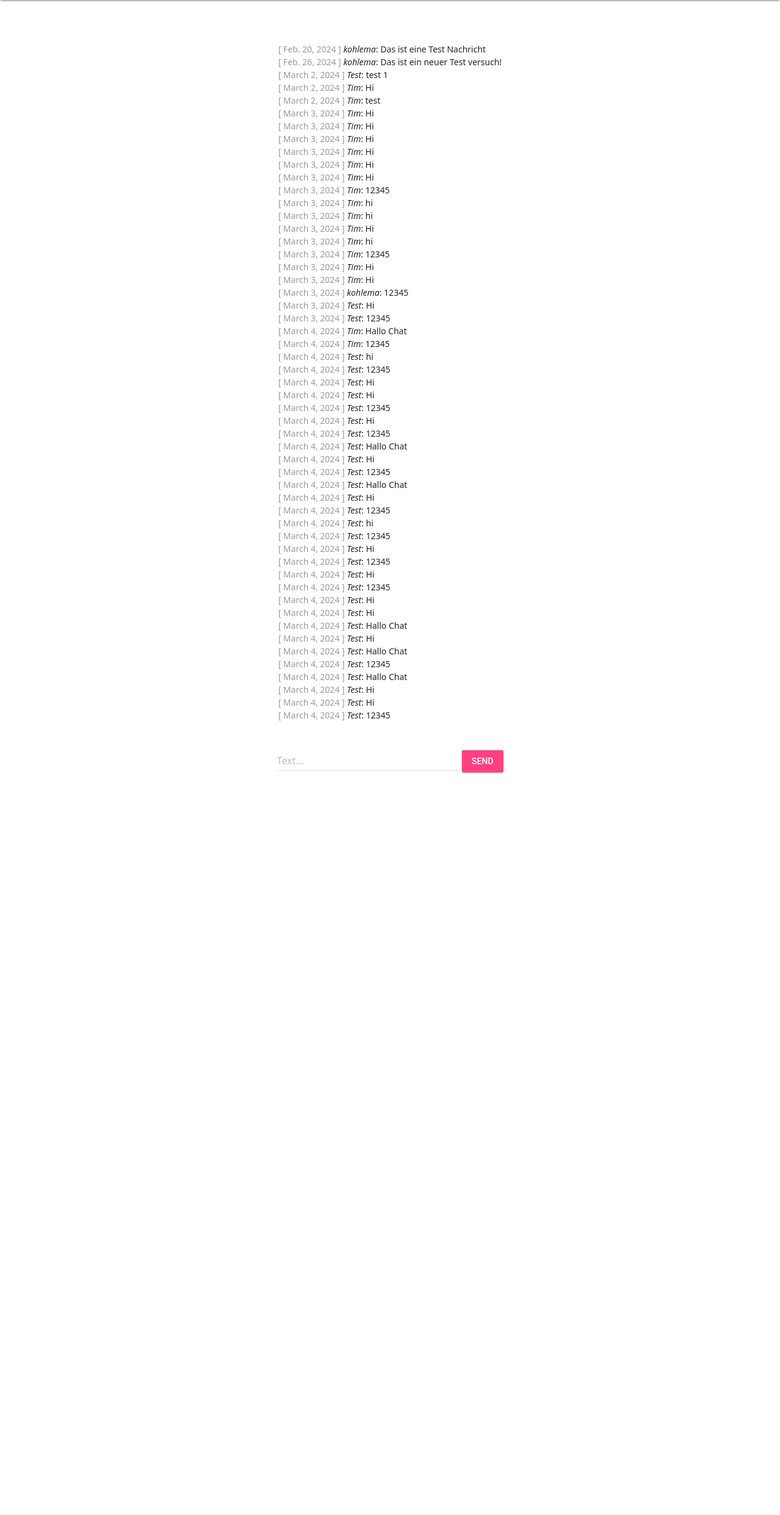
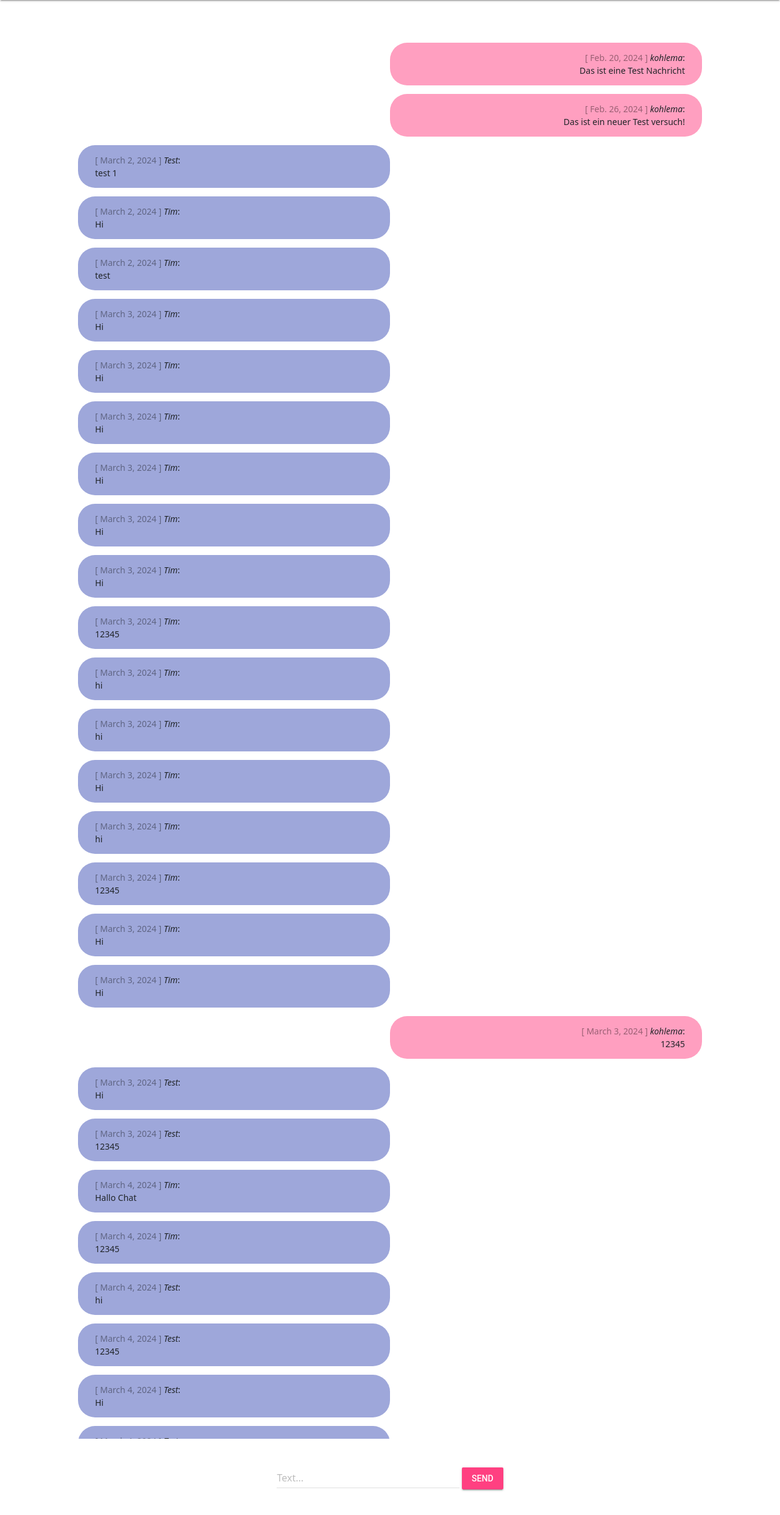
Before and after one commit to Zwogli/Django-ChatApp, a Django app: page /chat/ in a window 1280 px wide. Shown: the part 64-2548 px from the top of the page at 61% size. Run offline with Django 5.2, Linux system fonts and the light colour scheme; a user stored in the database is signed in; data comes from the database, SQL or seed files in the repository; both versions use the stored data as it was after the commit.

Commit message:
Style chat message

```diff
--- a/chat/templates/chat/index.html
+++ b/chat/templates/chat/index.html
@@ -7,11 +7,28 @@
 <!-- Render messages -->
 <div id="messageContainer">
 	{% for message in chat_messages %}
-	<div>
-		<span class="color-gray">[ {{ message.created_at }} ]</span>
-		<i>{{ message.author }}</i>: {{ message.text }}
+	<!-- prettier-ignore -->
+	{% if request.user.is_authenticated and request.user == message.author %}
+	<div class="message__right">
+		<div class="message--user message__bubble--user">
+			<div>
+				<span class="color-gray">[ {{ message.created_at }} ]</span>
+				<i>{{ message.author }}</i>:
+			</div>
+			{{ message.text }}
+		</div>
 	</div>
-	{% endfor %}
+	{% else %}
+	<div class="message__left">
+		<div class="message message__bubble">
+			<div>
+				<span class="color-gray">[ {{ message.created_at }} ]</span>
+				<i>{{ message.author }}</i>:
+			</div>
+			{{ message.text }}
+		</div>
+	</div>
+	{% endif %} {% endfor %}
 </div>
 
 <!-- Textfield with Floating Label -->
--- a/static/css/style.css
+++ b/static/css/style.css
@@ -24,11 +24,52 @@
 	display: flex;
 }
 .page-content {
+	height: calc(100dvh - 5rem);
 	padding: 5rem 2rem;
 	display: flex;
 	flex-direction: column;
 	justify-content: center;
 	align-items: center;
+}
+#messageContainer {
+	max-height: calc(100dvh - 5rem);
+	width: 80dvw;
+	overflow: auto;
+}
+.message__right {
+	display: flex;
+	width: 100%;
+	justify-content: flex-end;
+}
+.message__left {
+	display: flex;
+	width: 100%;
+	justify-content: flex-start;
+}
+.message {
+	display: flex;
+	flex-direction: column;
+	margin-bottom: 1rem;
+	padding: 1rem 2rem;
+	max-width: 50%;
+}
+.message--user {
+	display: flex;
+	flex-direction: column;
+	align-items: flex-end;
+	margin-bottom: 1rem;
+	padding: 1rem 2rem;
+	max-width: 50%;
+}
+.message__bubble {
+	width: 50%;
+	background-color: rgba(63, 81, 181, 0.5);
+	border-radius: 2rem;
+}
+.message__bubble--user {
+	width: 50%;
+	background-color: rgba(255, 64, 129, 0.5);
+	border-radius: 2rem;
 }
 .django-messages {
 	margin: 1rem 0 !important;
--- a/static/js/chat.js
+++ b/static/js/chat.js
@@ -15,10 +15,6 @@ async function sendMessage() {
 		});
 
 		let json = await response.json();
-		console.log("json is: ", json);
-		// let objChat = JSON.parse(json);
-
-		console.log("Get Author name: ", json.fields.author_name);
 
 		removeTemporaryHtmlTemplateMessage();
 		createHtmlTemplateMessage(json);
```
Also changed, not shown: db.sqlite3.
